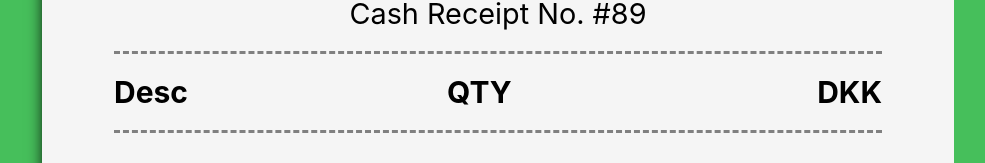
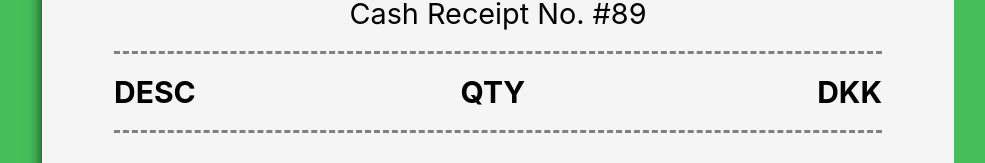
Before and after one commit to andershoegh/front-p9-10, a React (Create React App) app: page /finishedorder in a window 1280 px wide. Shown: the part 594-757 px from the top of the page, without its empty margins (142-1127 px from the left). Built offline with nearby package versions, Linux system fonts and the light colour scheme.

Commit message:
Merge before branching

```diff
--- a/src/Components/Pages/FinishedOrderPage/FinishedOrderPage.tsx
+++ b/src/Components/Pages/FinishedOrderPage/FinishedOrderPage.tsx
@@ -39,7 +39,7 @@ const FinishedOrderPage: React.SFC<FinishedOrderPageProps> = ({ order, vat, cost
                 <div className="bought-items">
                     <div   className="table">
                         <div className="table-header">
-                            <div className="desc">Desc</div>
+                            <div className="desc">DESC</div>
                             <div className="amount">QTY</div>
                             <div className="price">DKK</div>
                         </div>
```
